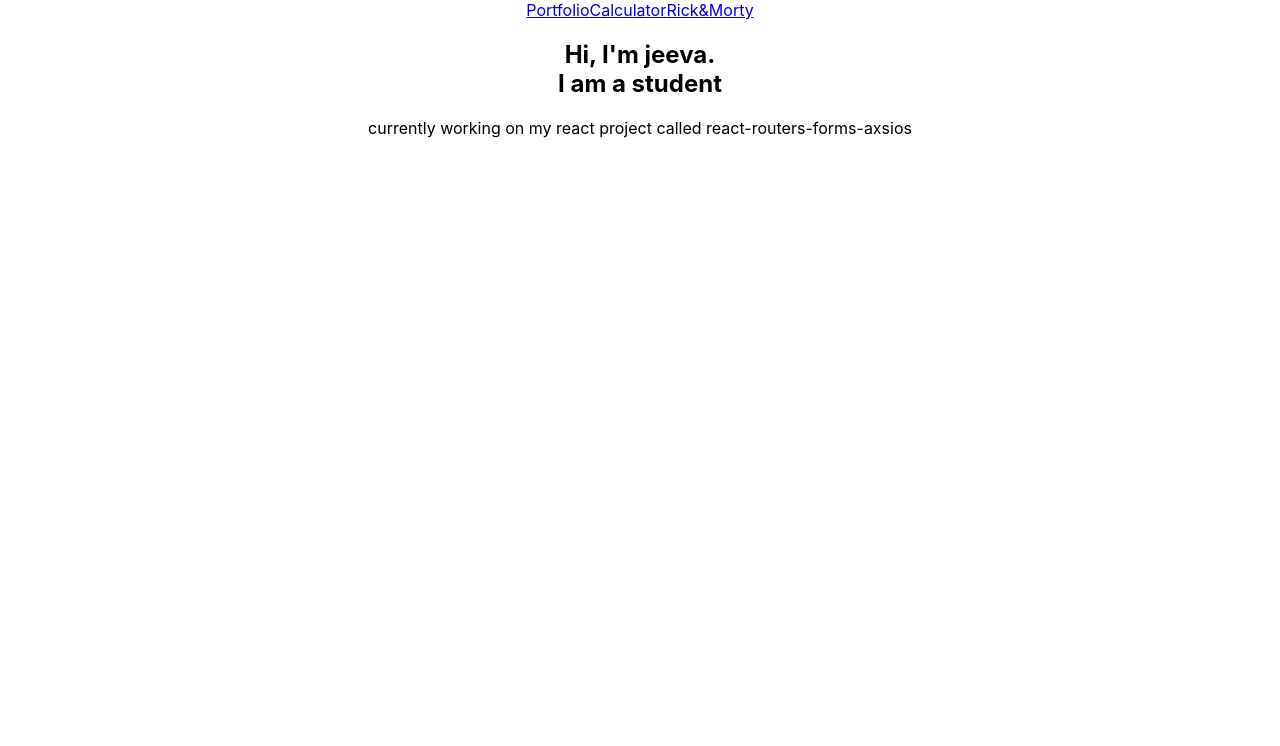
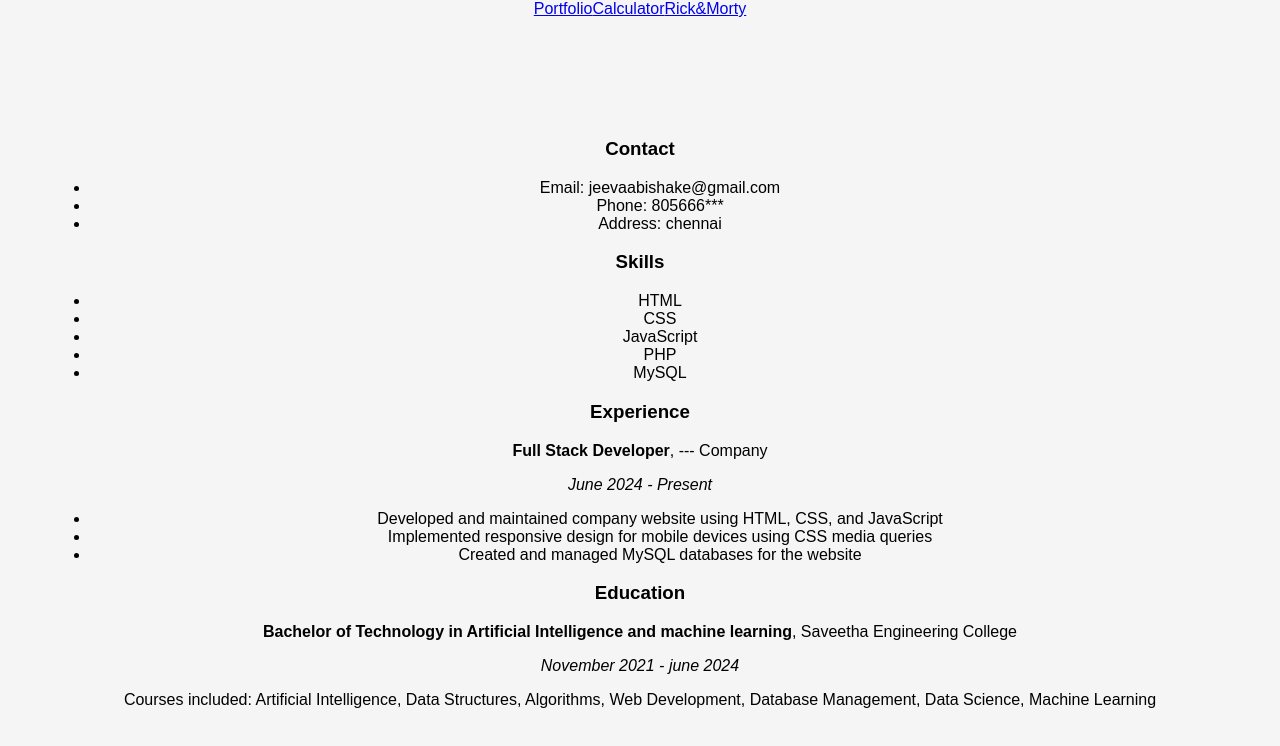
Before and after one commit to JEEVAABI/React-Router-Forms-Axios, a React (Create React App) app: page /cv in a window 1280 px wide. Shown: the top 746 px of the page. Built offline with nearby package versions, Linux system fonts and the light colour scheme.

Commit message:
Add.API implementation

```diff
--- a/src/App.css
+++ b/src/App.css
@@ -36,3 +36,95 @@
     transform: rotate(360deg);
   }
 }
+
+
+
+
+body{
+  font-family: Arial, sans-serif;
+	margin: 0;
+	padding: 0;
+	background-color: #f5f5f5;
+}
+header {
+	display: flex;
+	justify-content: space-between;
+	align-items: center;
+	background-color: #333;
+	color: #fff;
+	padding: 10px;
+    padding-left: 50px;
+    padding-right: 50px;
+	position: fixed;
+	top: 0;
+	left: 0;
+	right: 0;
+	z-index: 1;
+	box-shadow: 0 2px 5px rgba(0, 0, 0, 0.3);
+}
+
+header img {
+	border-radius: 50%;
+	height: 100px;
+	width: 100px;
+	box-shadow: 0 2px 5px rgba(0, 0, 0, 0.3);
+}
+
+main {
+	margin-top: 120px;
+	padding-left: 50px;
+    padding-right: 50px;
+}
+h3{
+
+    font-style: normal;
+
+}
+.title {
+  font-size: 24px;
+  font-weight: bold;
+  margin-bottom: 20px;
+}
+
+.container {
+  display: flex;
+  flex-wrap: wrap;
+  justify-content: center;
+  background-color: black;
+}
+
+.box {
+  width: 300px;
+  border: 1px solid #ccc;
+  border-radius: 5px;
+  margin: 10px;
+  box-shadow: 0 2px 5px rgba(228, 220, 220, 0.1);
+  overflow: hidden;
+}
+
+.character-image {
+  width: 100%;
+  height: 200px;
+  object-fit: cover;
+}
+
+.character-details {
+  padding: 10px;
+}
+
+.character-name {
+  font-size: 18px;
+  font-weight: bold;
+  color: #ccc;
+  margin-bottom: 5px;
+}
+
+.character-status {
+  margin-bottom: 5px;
+  color: #f5f5f5;
+}
+
+.character-species {
+  font-style: italic;
+  color: #666;
+}
--- a/src/App.js
+++ b/src/App.js
@@ -1,8 +1,8 @@
 import {BrowserRouter as Router,Link,Routes,Route } from "react-router-dom";
 import './App.css';
 import CV from "./components/CvCompoenent/CV";
-import Calcula from "./components/CalculatorComponent/Calcula";
-import GetComponent from "./components/GetComponent/GetComponent";
+import Calcula from './components/CalculatorComponent/Calcula';
+import Getcomponent from './components/GetComponent/Getcomponent';
 
 function App() {
   return (
@@ -11,13 +11,13 @@ function App() {
 
           <Link to="/cv">Portfolio</Link>
           <Link to="/calcula">Calculator</Link>
-          <Link to="/GetCom>">Rick&Morty</Link>
+          <Link to="/GetCom">Rick&Morty</Link>
 
 
       <Routes>
         <Route exact path='/cv' element={<CV/>}></Route>
         <Route exact path='/calcula' element={<Calcula/>}></Route>
-        <Route exact path='/GetCom' element={<GetComponent/>}></Route>
+        <Route exact path='/GetCom' element={<Getcomponent/>}></Route>
 
 
       </Routes>
--- a/src/components/CvCompoenent/CV.jsx
+++ b/src/components/CvCompoenent/CV.jsx
@@ -3,21 +3,56 @@ import React, { Component } from 'react'
 export class CV extends Component {
   render() {
     return (
-      <section id="about">
-      <div className="container mx-auto flex px-10 py-20 md:flex-row flex-col items-center">
-        <div className="lg:flex-grow md:w-1/2 lg:pr-24 md:pr-16 flex flex-col md:items-start md:text-left mb-16 md:mb-0 items-center text-center">
-          <h1 className="title-font sm:text-4xl text-3xl mb-4 font-medium text-white">
-            Hi, I'm jeeva.
-            <br className="hidden lg:inline-block" />I am a student
-          </h1>
-          <p className="mb-8 leading-relaxed">
-            currently working on my react project called react-routers-forms-axsios
-          </p>
+      <React.Fragment>
+      {/* <header>
+		    <div>
+			    <h1>Jeeva Abishake</h1>
+			    <h2>Full Stack Developer</h2>
+          </div>
+          <div>
+		       <img src="./src/components/CvCompoenent/img/profile.jpg" alt="Profile Picture"/>
+           </div>
 
-        </div>
+	    </header> */}
+	    <main>
+		    <section>
+			    <h3>Contact</h3>
+			      <ul>
+				      <li><label>Email:</label> jeevaabishake@gmail.com</li>
+				      <li><label>Phone:</label> 805666***</li>
+				      <li><label>Address:</label> chennai</li>
+			      </ul>
+		    </section>
+		    <section>
+			    <h3>Skills</h3>
+			    <ul>
+				    <li>HTML</li>
+				    <li>CSS</li>
+				    <li>JavaScript</li>
+				    <li>PHP</li>
+				    <li>MySQL</li>
+			    </ul>
+		    </section>
+		    <section>
+			    <h3>Experience</h3>
+			    <p><strong>Full Stack Developer</strong>, --- Company</p>
+			    <p><em>June 2024 - Present</em></p>
+			    <ul>
+				    <li>Developed and maintained company website using HTML, CSS, and JavaScript</li>
+				    <li>Implemented responsive design for mobile devices using CSS media queries</li>
+				    <li>Created and managed MySQL databases for the website</li>
+			    </ul>
+			  </section>
+		    <section>
+			    <h3>Education</h3>
+			    <p><strong>Bachelor of Technology in Artificial Intelligence and machine learning</strong>, Saveetha Engineering College</p>
+			    <p><em>November 2021 - june 2024</em></p>
+			    <p>Courses included: Artificial Intelligence, Data Structures, Algorithms, Web Development, Database Management, Data Science, Machine Learning</p>
+		    </section>
+	    </main>
 
-      </div>
-    </section>
+     </React.Fragment>
+
     )
   }
 }
--- a/src/components/GetComponent/GetComponent.jsx
+++ b/src/components/GetComponent/GetComponent.jsx
@@ -1,50 +1,53 @@
 import axios from 'axios'
 import React, { Component } from 'react'
 
-export class GetComponent extends Component {
-    constructor(props){
-        super(props)
-        this.state={
-           posts : [],
-           errorMessage:'',
+export class Getcomponent extends Component {
+    constructor() {
+        super();
+        this.state = {
+          characters: [],
+          errorMessage: ''
+        };
       }
-    }
-    componentDidMount()
-    {
+
+      componentDidMount() {
         axios
-            .get('https://rickandmortyapi.com/api')
-            //
+          .get('https://rickandmortyapi.com/api/character')
           .then(response => {
-                console.log(response)
-                this.setState({posts :response.data})
+            // console.log(response);
+            this.setState({ characters: response.data.results });
           })
           .catch(error => {
-            console.log(error)
-            this.setState({errorMessage: 'Error retiving data'})
-
-
-        })
-
+            console.log(error);
+            this.setState({ errorMessage: 'Error retrieving data' });
+          });
       }
 
       render() {
-    const {posts ,errorMessage} = this.state
+        const { characters, errorMessage } = this.state;
         return (
           <React.Fragment>
-      <div>Rick AND Morty</div>
-      <div>
-
-        {posts.length
-        ? posts.map( posts => <div key = {posts.id}> {posts.title} </div> )
-        : null }
-        {errorMessage ? <div>{errorMessage}</div> : null}
-
+            <div className="title"><strong>List of Characters</strong></div>
+            <div className="container">
+              {characters.length
+                ? characters.map((character, index) => (
+                    <div key={index} className="box">
+                      {/* <img src={character.image} alt={character.name} className="character-image" /> */}
+                      <div className="character-details">
+                        <div className="character-name">{character.name}</div>
+                        <div className="character-status">{character.status}</div>
+                        <div className="character-species">{character.species}</div>
+                      </div>
+                    </div>
+                  ))
+                : null}
+              {errorMessage ? <div className="error">{errorMessage}</div> : null}
             </div>
           </React.Fragment>
-    )
+        );
       }
 }
 
 
 
-export default GetComponent
+export default Getcomponent
```
Also changed, not shown: src/components/CvCompoenent/img/profile.jpg (added). Lines whose indentation alone changed are shown as unchanged.
